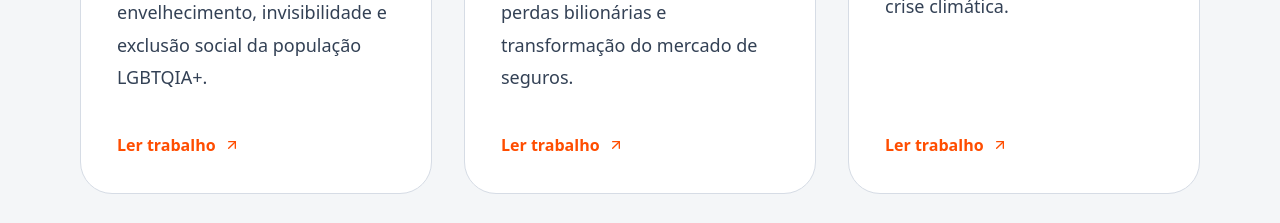
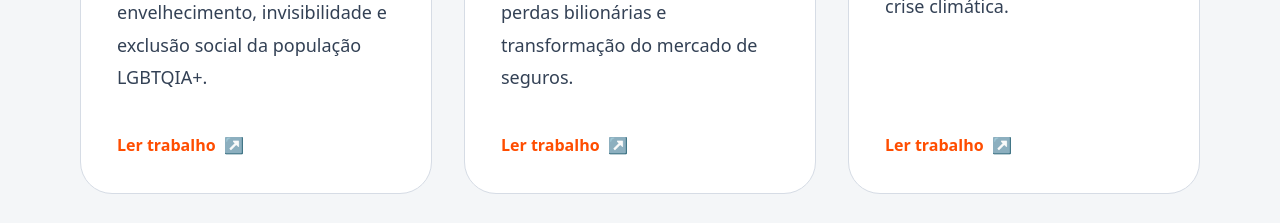
Before and after one commit to andretomazela-dev/integrado, a Next.js app: page /repertorio1 in a window 1280 px wide. Shown: the part 1040-1263 px from the top of the page. Built offline with nearby package versions, Linux system fonts and the light colour scheme.

Commit message:
Update page.jsx

```diff
--- a/app/repertorio1/page.jsx
+++ b/app/repertorio1/page.jsx
@@ -1,8 +1,6 @@
 import Link from "next/link";
-import Image from "next/image";
 import Header from "@/components/Header";
 import Footer from "@/components/Footer";
-import { ArrowUpRight } from "lucide-react";
 
 const trabalhos = [
   {
@@ -99,7 +97,7 @@ export default function RepertorioPage() {
                   className="mt-10 inline-flex items-center gap-2 text-[#ff4d00] font-bold hover:opacity-80 transition-opacity"
                 >
                   Ler trabalho
-                  <ArrowUpRight size={16} />
+                  <span>↗</span>
                 </Link>
               </article>
             ))}
```
